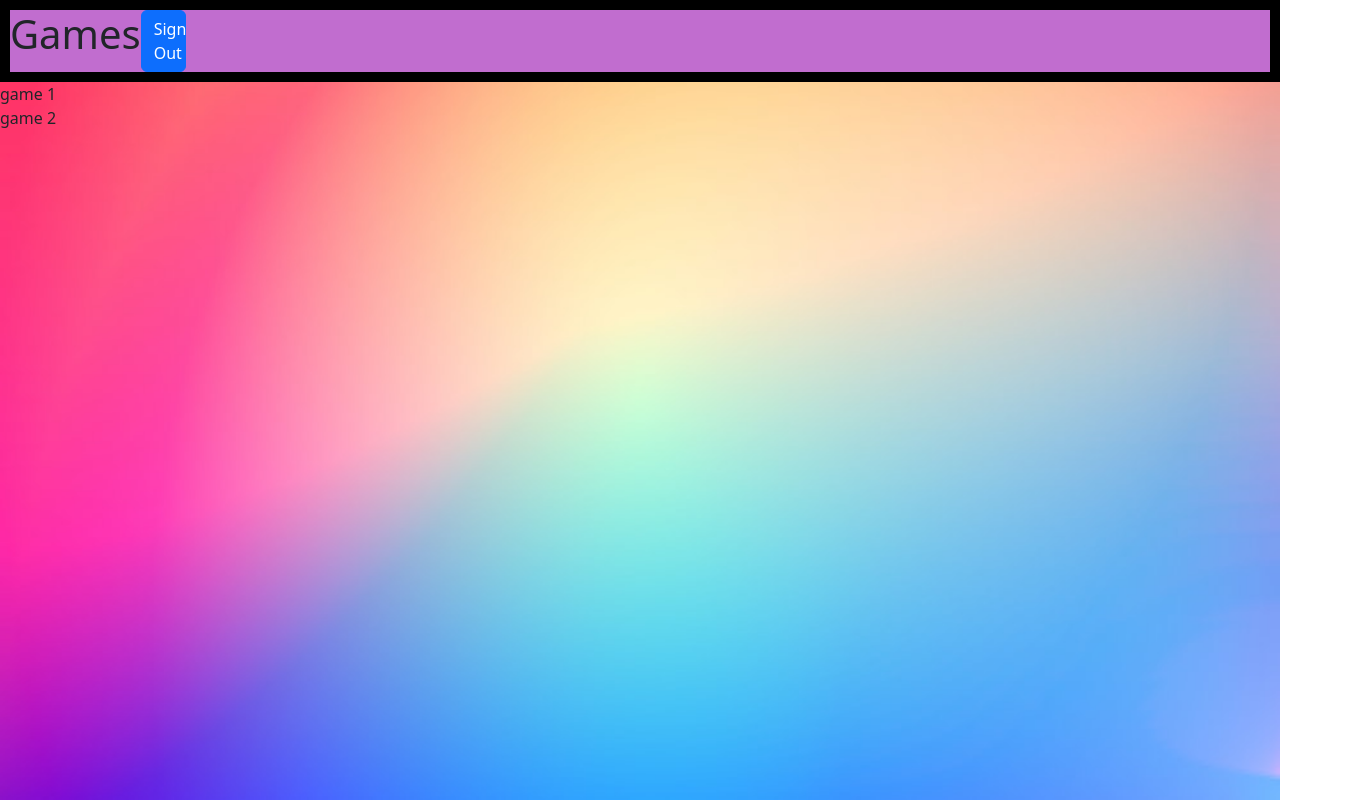
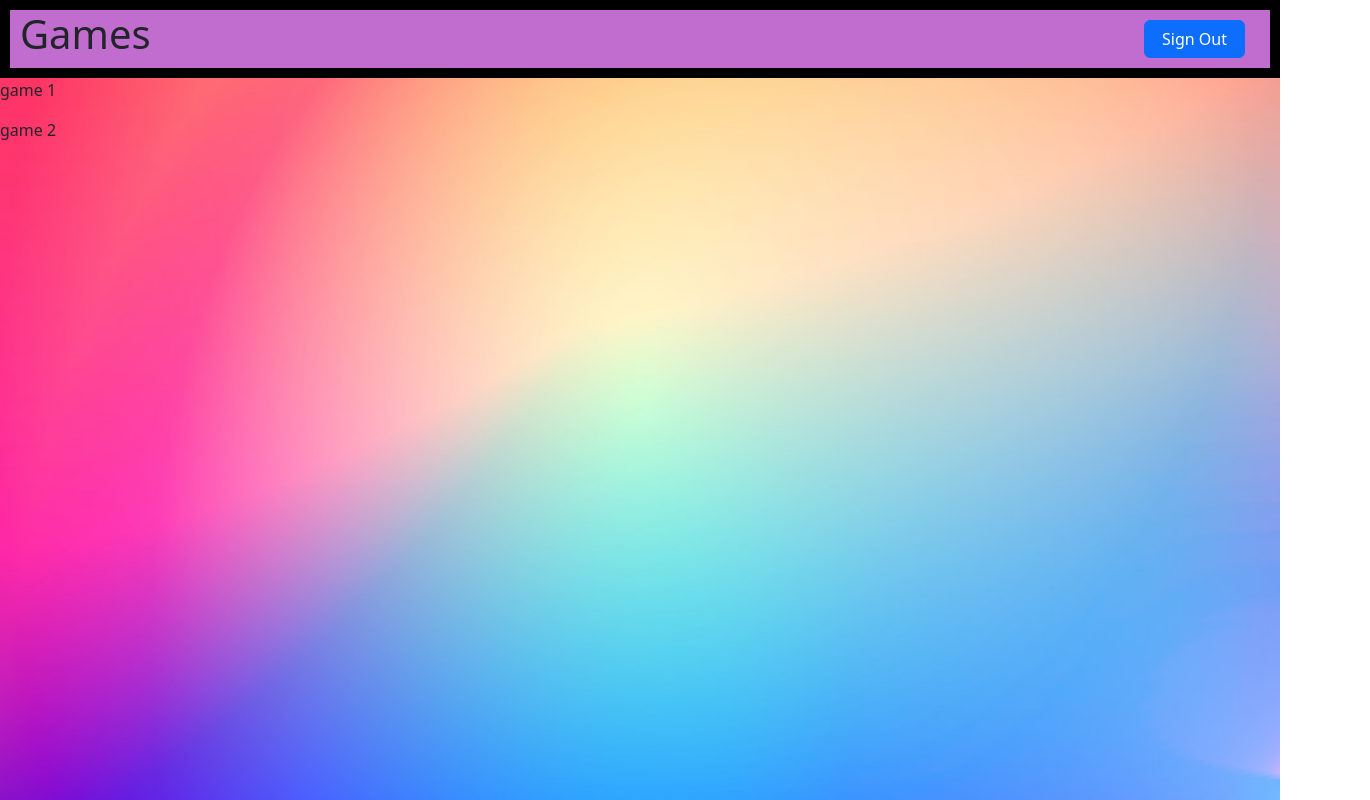
Before and after one commit to GTWebArcade/webarcade-webapp, a React (Create React App) app: page /games in a window 1280 px wide. Shown: the whole page, 1370 px wide, since content can reach past the window. Built offline with nearby package versions, Linux system fonts and the light colour scheme; no server answers.

Commit message:
Added header for Game and Sign Out button

```diff
--- a/src/component/games/index.js
+++ b/src/component/games/index.js
@@ -11,12 +11,21 @@ function LeftText() {
     </div>
   );
 }
+
+function signOut() { // Currently a place-holder; will need to add the actual function later
+  // eslint-disable-next-line no-alert
+  alert('Not Implemented Yet');
+}
+
+function RightText() {
+  return (
+    <div className={styles.alignRight}>
+      <Button onClick={() => { (signOut()); }}variant="primary">Sign Out</Button>
+    </div>
+  );
+}
+
 function GamesPage() {
-  function signOut() { // Currently a place-holder; will need to add the actual function later
-    // eslint-disable-next-line no-alert
-    alert('Not Implemented Yet');
-  }
-
   const [games, setGames] = React.useState([ // Make array for games
     {
       name: 'game 1',
@@ -37,13 +46,11 @@ function GamesPage() {
       <div>
         <div className={styles.classone}>
           <LeftText/>
-          <div className={styles.rightside}>
-            <Button onClick={() => { (signOut()); }}variant="primary">Sign Out</Button>
-          </div>
+          <RightText/>
         </div>
         {games.map((game, imageURL, gameDataURL) => ( // What to display for each game
-          <div>
-            {game.name}
+          <div className={styles.gameClass}>
+            <p>{game.name}</p>
           </div>
         ))}
       </div>
--- a/src/component/games/styles.module.css
+++ b/src/component/games/styles.module.css
@@ -3,18 +3,22 @@
 }
 h1 {
     font-weight: 500;
+    margin-left: 10px;
 }
 
 .buttonStyle {
     background-color: blue;
 }
 
-.leftside {
-    display: flex;
+.alignRight {
+    margin-right: -100px;
+    width: 250px;
+    padding: 10px 24px;
 }
 
 .classone {
     display: flex;
+    justify-content: space-between;
     flex-direction: row;
     background-color: #c16dcf;
     border: solid black 10px;
@@ -23,3 +27,7 @@ h1 {
 .bodyText {
     text-align: center;
 }
+
+.gameClass {
+    background-color: 'white';
+}
```
